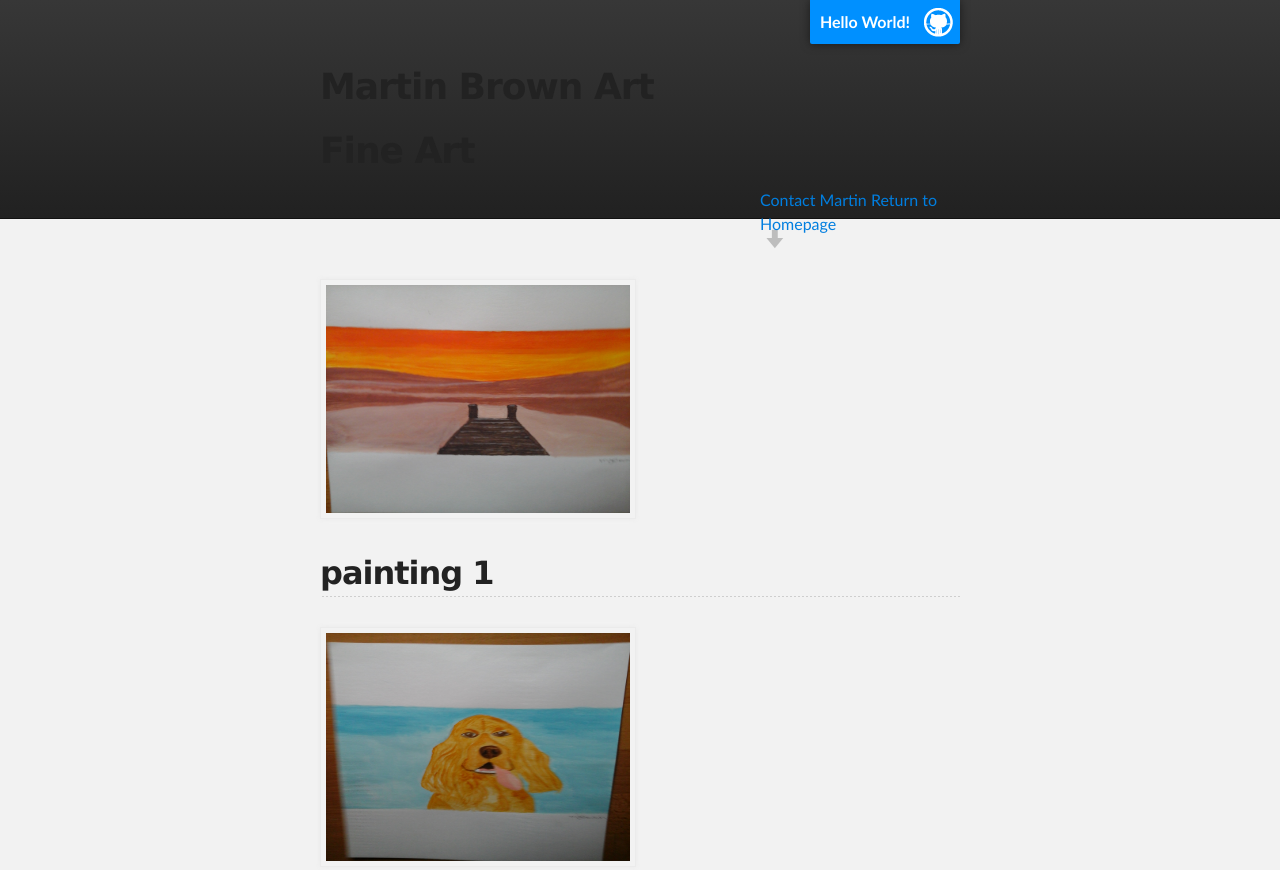
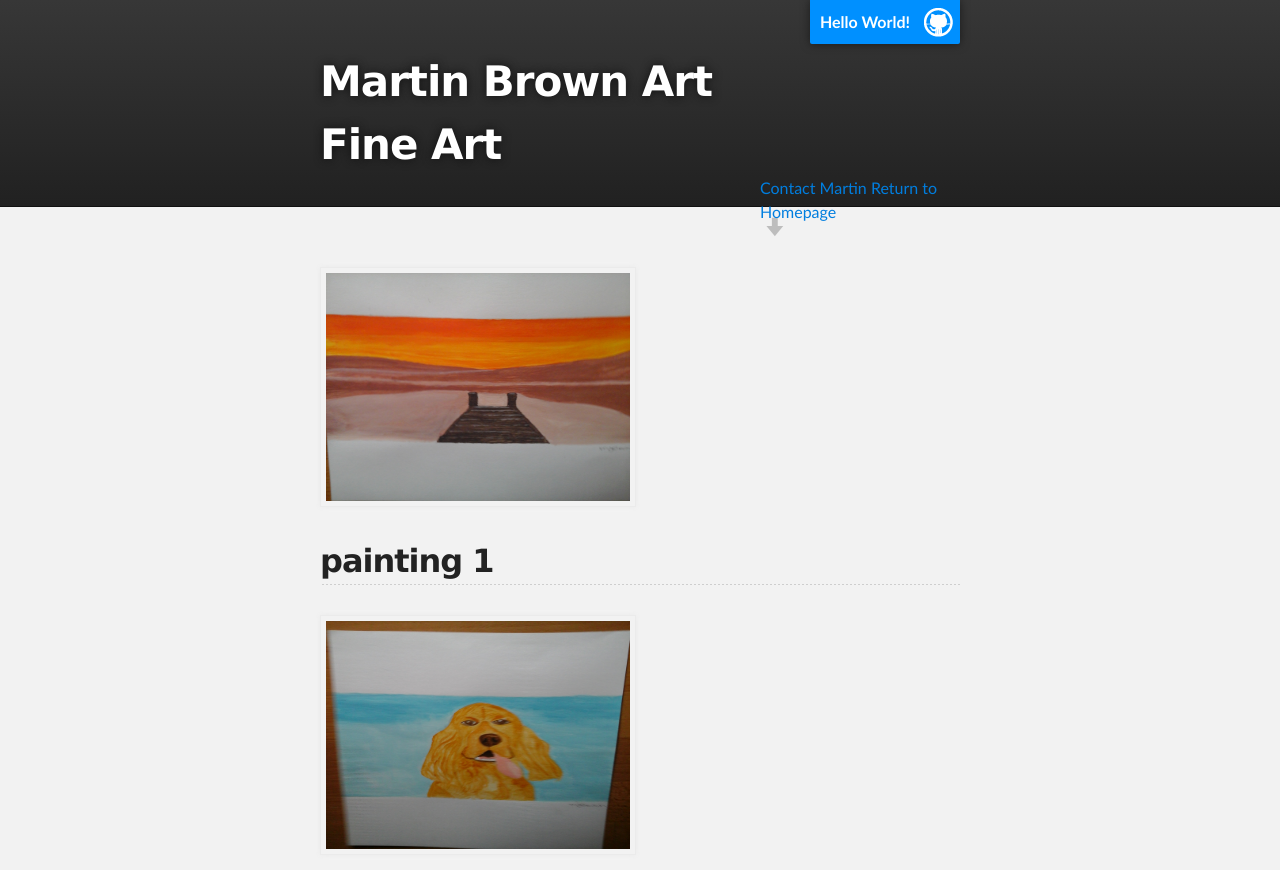
Before and after one commit to Matthew-Hewitt/Martin-Brown-Art, a plain HTML site: page Page1.html in a window 1280 px wide. Shown: the top 870 px of the page. Drawn offline with Linux system fonts and the light colour scheme.

Commit message:
Update Page1.html
add css

```diff
--- a/Page1.html
+++ b/Page1.html
@@ -43,8 +43,8 @@
         <header class="inner">
           <a id="forkme_banner" href="HelloWorld.html">Hello World!</a>
 
-          <h1 id="MartinBrown">Martin Brown Art</h1>
-          <h1 id="Martin Brown">Fine Art</h1>
+          <h1 id="project_title">Martin Brown Art</h1>
+          <h1 id="project_title">Fine Art</h1>
 
             <section id="downloads">
               <a class="button" href="Contactdetails.html">Contact Martin</a>
```
